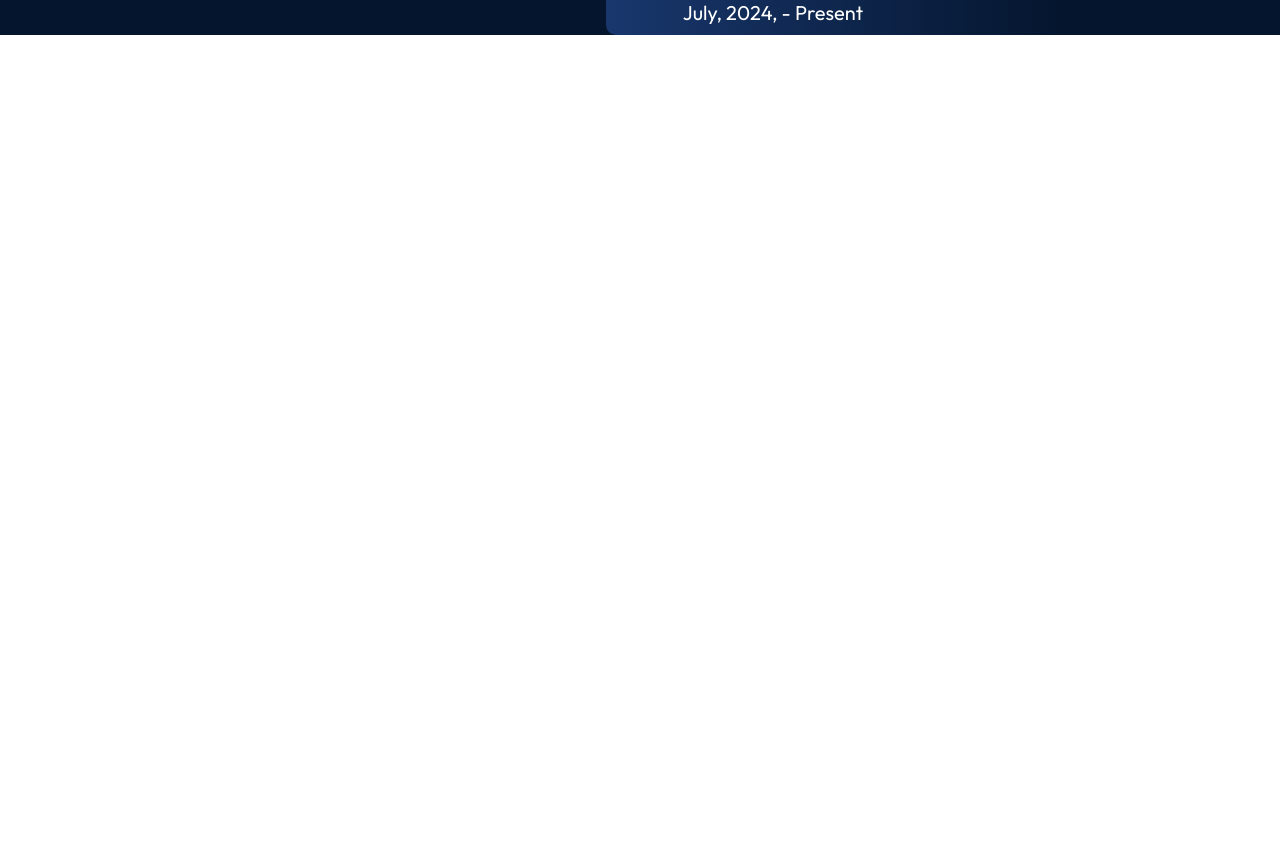
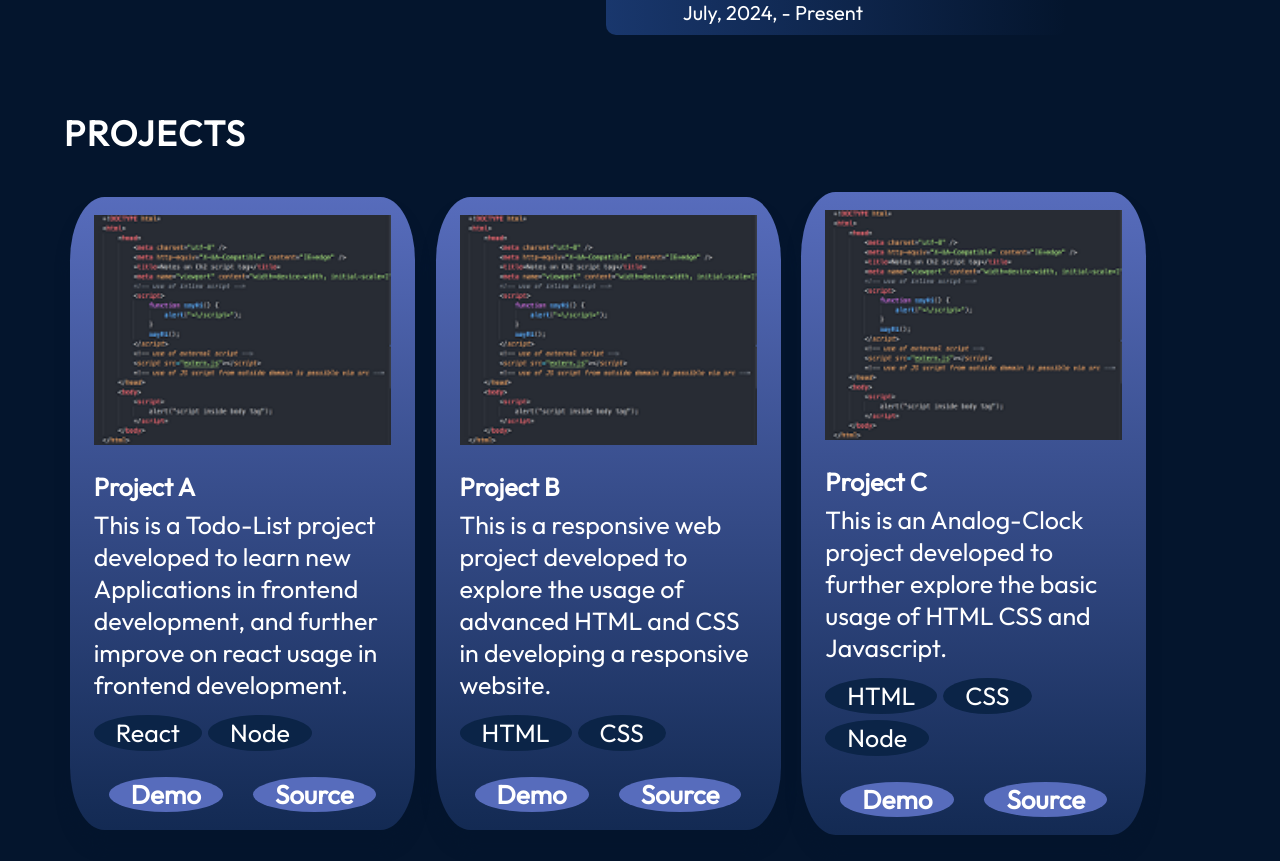
Before and after one commit to Taofeekolusola/Olusola-Taofeek-Portfolio, a React (Vite) app in the folder portfolio_project/: page / in a window 1280 px wide. Shown: the part 1936-2797 px from the top of the page. Before the commit the page ends 1971 px from the top, so only its background shows below. Built offline with nearby package versions, Linux system fonts and the light colour scheme.

Commit message:
update ob projects

```diff
--- a/portfolio_project/src/App.jsx
+++ b/portfolio_project/src/App.jsx
@@ -4,6 +4,7 @@ import Navbar from './components/Navbar/Navbar.jsx'
 import Hero from './components/Hero/Hero.jsx'
 import About from './components/About/About.jsx'
 import Experience from './components/Experience/Experience.jsx'
+import Project from './components/Projects/Project.jsx'
 
 export default function App() {
 
@@ -13,6 +14,7 @@ export default function App() {
         <Hero/>
         <About/>
         <Experience/>
+        <Project/>
       </div>
       )
 }
--- /dev/null
+++ b/portfolio_project/src/components/Projects/Project.jsx
@@ -0,0 +1,17 @@
+import projects from '../../data/projects.json'
+import ProjectCard from './ProjectCard.jsx'
+import styles from './Project.module.css'
+export default function Project() {
+    return <section className={styles.container} id="project">
+        <h2 className={styles.title}>Projects</h2>
+        <div className={styles.projects}>
+  {
+    projects.map((project, id) => (
+        <div>
+            <ProjectCard key={id} project={project}/>
+        </div>
+    ))
+  }
+</div>
+    </section>
+}
--- /dev/null
+++ b/portfolio_project/src/components/Projects/Project.module.css
@@ -0,0 +1,26 @@
+@import '../../vars.css';
+
+.container {
+    margin-top: 76px;
+    color: var(--color-text);
+    margin-left: 5%;
+    margin-right: 10%;
+}
+
+.title {
+    font-size: 35px;
+    font-weight: 700;
+    letter-spacing: 1.75px;
+    text-transform: uppercase;
+}
+
+.projects {
+    margin-top: 37px;
+    display: flex;
+    flex-direction: row;
+    flex-wrap: wrap;
+    align-items: center;
+    justify-content: space-evenly;
+    gap: 15px;
+    width: 100%;
+}
--- /dev/null
+++ b/portfolio_project/src/components/Projects/ProjectCard.jsx
@@ -0,0 +1,20 @@
+import getImageUrl from '../../utils'
+import styles from './ProjectCard.module.css'
+export default function ProjectCard({project: {imageSrc, title, description, demo, source, skills}}) {
+    return (
+        <div className={styles.container}>
+        <img src={getImageUrl(imageSrc)} alt={`Image of ${title}`} className={styles.image} />
+        <h3 className={styles.title}>{title}</h3>
+        <p className={styles.description}>{description}</p>
+        <ul className={styles.skills}>
+          {skills.map((skill, skillId) => (
+             <li className={styles.skill} key={skillId}>{skill}</li>
+          ))}
+        </ul>
+        <div className={styles.links}>
+            <a className={styles.link} href={demo}>Demo</a>
+            <a className={styles.link} href={source}>Source</a>
+        </div>
+      </div>
+    )
+}
--- /dev/null
+++ b/portfolio_project/src/components/Projects/ProjectCard.module.css
@@ -0,0 +1,62 @@
+@import '../../vars.css';
+
+.container {
+    display: flex;
+    flex-direction: column;
+    border-radius: 10%;
+    background: linear-gradient(180deg, #576cbc 0%, #132a53 100%);
+    box-shadow: 0 16px 14px 0 #04152d;
+    padding: 18px 24px;
+    max-width: 345px;
+    margin-bottom: 10%;
+}
+
+.image {
+    margin-bottom: 26px;
+}
+
+.title {
+    font-size: 25px;
+    font-weight: 700;
+}
+
+.description {
+    margin-top: 6px;
+    font-size: 25px;
+    font-weight: 400;
+}
+
+.skills {
+    width: 100%;
+    margin-top: 14px;
+    gap: 6px;
+    list-style: none;
+    display: flex;
+    flex-wrap: wrap;
+    flex-direction: row;
+}
+
+.skill {
+    font-size: 25px;
+    font-weight: 400;
+    border-radius: 100%;
+    background: var(--color-dark);
+    padding: 2px 22px;
+}
+
+.links {
+    width: 100%;
+    margin-top: 26px;
+    display: flex;
+    justify-content: space-around;
+}
+
+.link {
+    text-decoration: none;
+    font-size: 26px;
+    font-weight: 600;
+    border-radius: 100%;
+    padding: 1px 22px;
+    color: var(--color-text);
+    background: var(--color-primary);
+}
--- /dev/null
+++ b/portfolio_project/src/data/projects.json
@@ -0,0 +1,28 @@
+[
+    {
+        "title": "Project A",
+        "imageSrc": "projects/project.png",
+        "description": "This is a Todo-List project developed to learn new Applications in frontend development, and further improve on react usage in frontend development.",
+        "skills": ["React", "Node"],
+        "demo": "https://todo-app-orpin-phi.vercel.app/",
+        "source": "https://github.com/Taofeekolusola/Todo-App/tree/main/Todo_App"
+    },
+
+    {
+        "title": "Project B",
+        "imageSrc": "projects/project.png",
+        "description": "This is a responsive web project developed to explore the usage of advanced HTML and CSS in developing a responsive website.",
+        "skills": ["HTML", "CSS"],
+        "demo": "https://responsive-techie-web.vercel.app/",
+        "source": "https://github.com/Taofeekolusola/freecodecamp/tree/main/responsive_web"
+    },
+
+    {
+        "title": "Project C",
+        "imageSrc": "projects/project.png",
+        "description": "This is an Analog-Clock project developed to further explore the basic usage of HTML CSS and Javascript.",
+        "skills": ["HTML", "CSS", "Node"],
+        "demo": "https://codepen.io/Taofeek-Olusola/pen/YzMREzo",
+        "source": "https://github.com/Taofeekolusola/Recipe-App/tree/main/Analog-clock"
+    }
+]
```
Also changed, not shown: portfolio_project/assets/projects/project.png (added).
